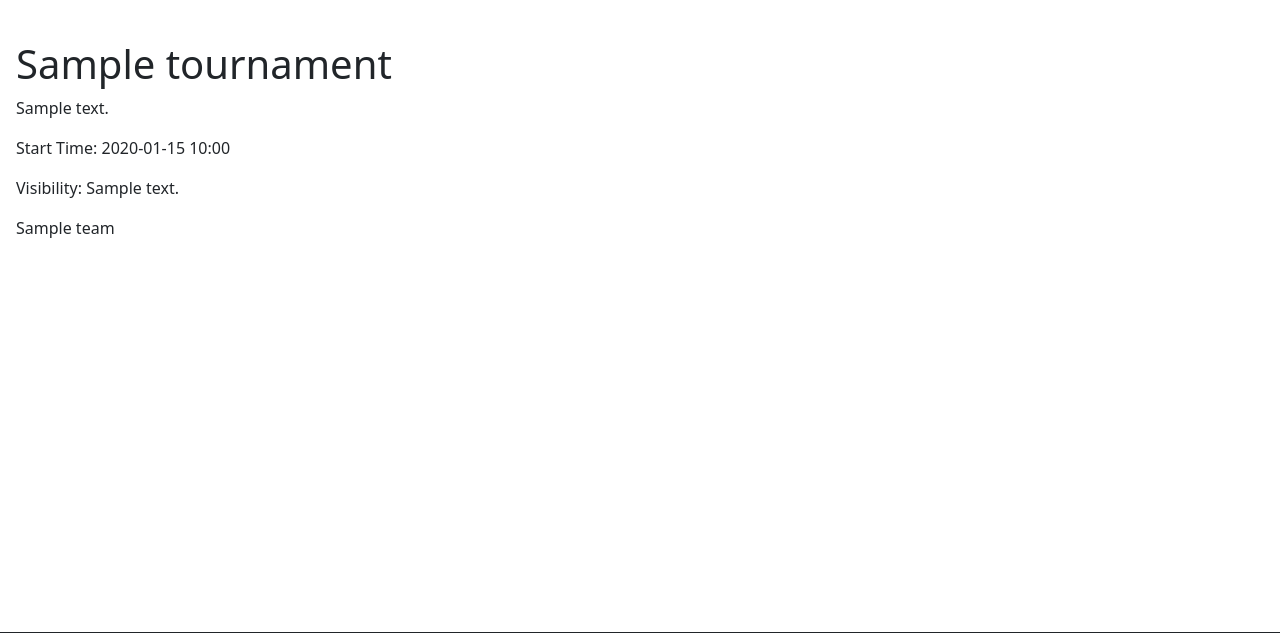
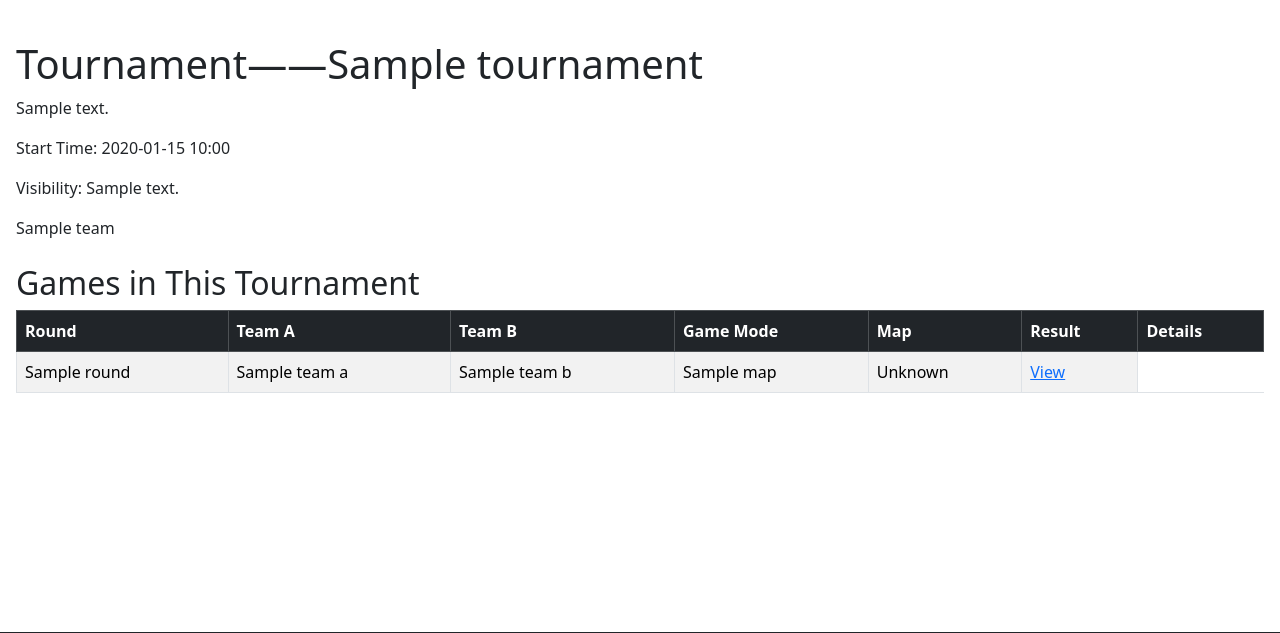
Before and after one commit to 23941335/cits3403, a Python web app: template app/templates/pages/tournament.html in a window 1280 px wide. Shown: the part 96-729 px from the top of the page. Run offline with Jinja, Linux system fonts and the light colour scheme; the template is opened without the code that fills it: most values are stand-ins (such as "Sample title", 1, 10 or a date in 2020).

```diff
--- a/app/templates/pages/tournament.html
+++ b/app/templates/pages/tournament.html
@@ -8,7 +8,7 @@
 {% endblock %}
 
 {% block main %}
-<h1>{{ tournament.title }}</h1>
+<h1>Tournament——{{ tournament.title }}</h1>
 <p>{{ tournament.description }}</p>
 <p>Start Time: {{ tournament.start_time.strftime('%Y-%m-%d %H:%M') }}</p>
 <p>Visibility: {{ tournament.visibility.visibility }}</p>
@@ -16,5 +16,50 @@
 {% for team in teams %}
 <p>{{ team.team_name }}</p>
 {% endfor %}
+<h2 class="mt-4">Games in This Tournament</h2>
+
+{% if games %}
+  <div class="table-responsive">
+    <table class="table table-striped table-bordered">
+      <thead class="table-dark">
+        <tr>
+          <th>Round</th>
+          <th>Team A</th>
+          <th>Team B</th>
+          <th>Game Mode</th>
+          <th>Map</th>
+          <th>Result</th>
+          <th>Details</th>
+        </tr>
+      </thead>
+      <tbody>
+        {% for g in games %}
+        <tr>
+          <td>{{ g.round }}</td>
+          <td>{{ g.team_a.team_name }}</td>
+          <td>{{ g.team_b.team_name }}</td>
+          <!--<td>{{ g.game_mode.game_mode_name }}</td> -->
+          <td>{{ g.map.map_name }}</td>
+          <td>
+            {% if g.is_draw %}
+              Draw
+            {% elif g.winning_team == g.team_a.id %}
+              {{ g.team_a.team_name }} Wins
+            {% elif g.winning_team == g.team_b.id %}
+              {{ g.team_b.team_name }} Wins
+            {% else %}
+              Unknown
+            {% endif %}
+          </td>
+          <td><a href="/tournament/game?id={{ g.id }}">View</a></td>
+        </tr>
+        {% endfor %}
+      </tbody>
+    </table>
+  </div>
+{% else %}
+  <p>No games found for this tournament.</p>
+{% endif %}
+
 
 {% endblock %}
```
